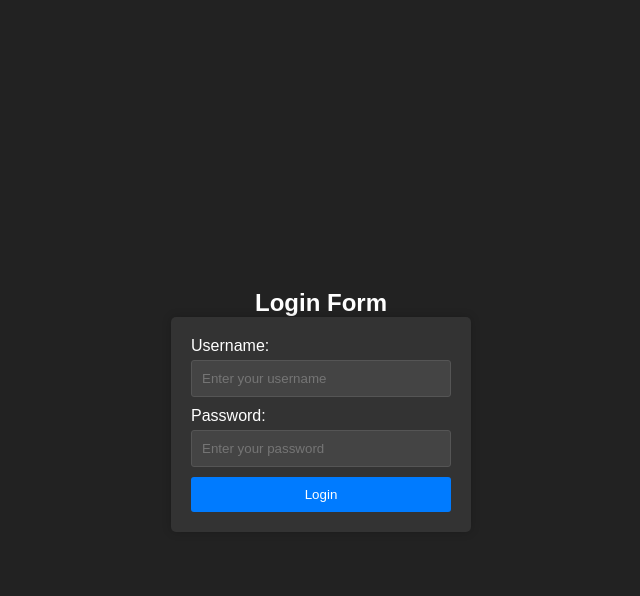
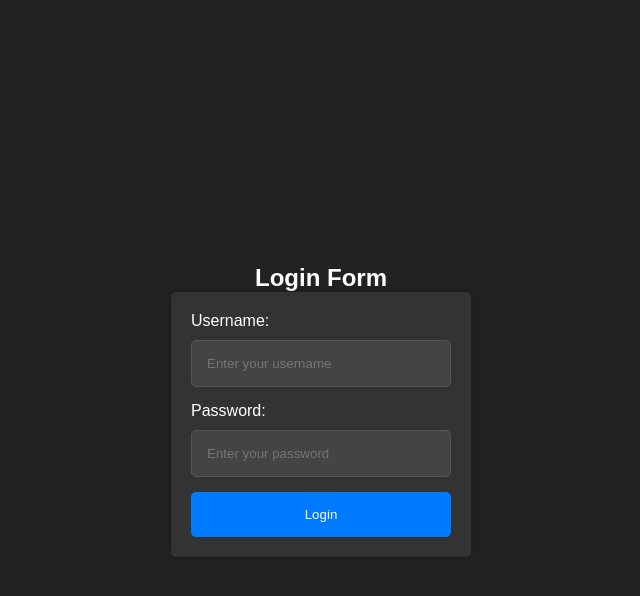
Before and after one commit to saki789/CRUD-OPS, a PHP site: page / in a window 1280 px wide. Shown: the top 596 px of the page, without its empty margins (319-959 px from the left). Run offline with PHP 8.4, Linux system fonts and the light colour scheme.

Commit message:
Update style2.css

```diff
--- a/style2.css
+++ b/style2.css
@@ -34,16 +34,16 @@ form {
 /* Style form elements */
 label {
     display: block;
-    margin-bottom: 5px;
+    margin-bottom: 10px; /* Increase spacing between labels */
 }
 
 input[type="text"],
 input[type="password"] {
     width: 100%;
-    padding: 10px;
-    margin-bottom: 10px;
+    padding: 15px; /* Increase padding for larger input elements */
+    margin-bottom: 15px; /* Increase spacing between input elements */
     border: 1px solid #555; /* Darker border color */
-    border-radius: 3px;
+    border-radius: 5px; /* Increase border radius */
     background-color: #444; /* Darker input background color */
     color: #fff; /* Light text color */
 }
@@ -52,9 +52,9 @@ input[type="submit"] {
     width: 100%;
     background-color: #007bff; /* Blue button color */
     color: #fff;
-    padding: 10px;
+    padding: 15px; /* Increase padding for larger button */
     border: none;
-    border-radius: 3px;
+    border-radius: 5px; /* Increase border radius */
     cursor: pointer;
     transition: background-color 0.3s;
 }
@@ -84,4 +84,4 @@ form {
     form {
         width: 90%;
     }
-    }
+}
```
